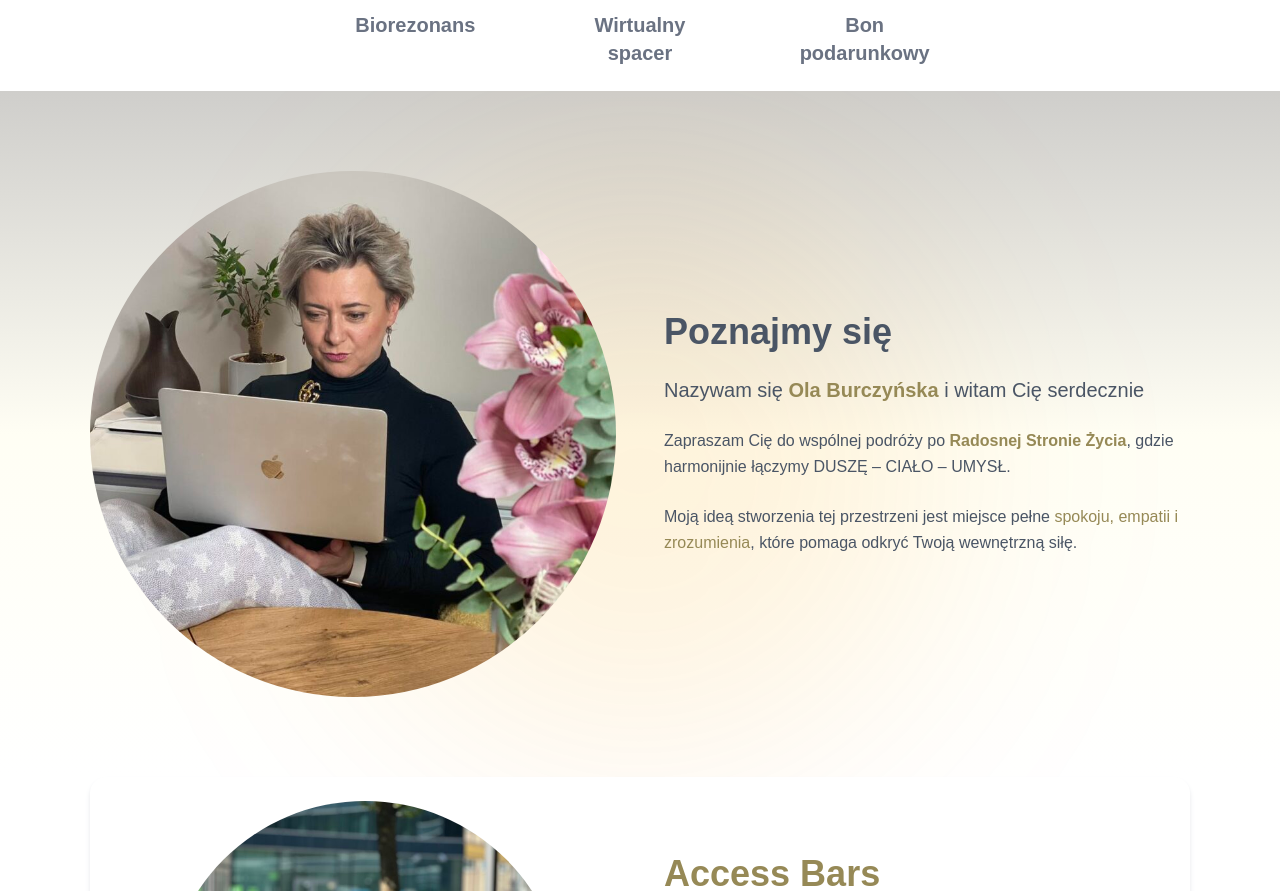
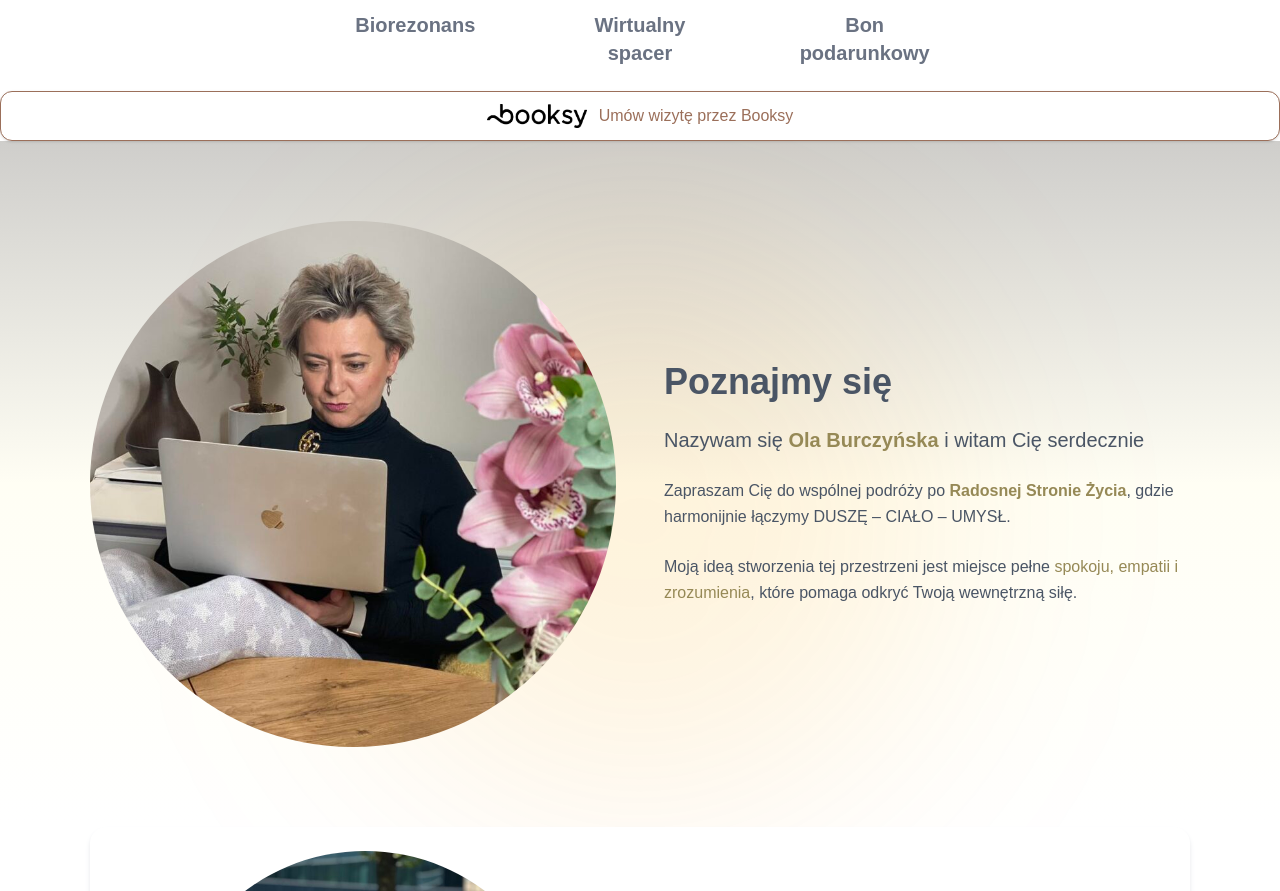
Before and after one commit to kamilhandzlik/magia_dotyku, a Next.js app in the folder frontend/: page / in a window 1280 px wide. Shown: the part 1413-2304 px from the top of the page. Built offline with nearby package versions, Linux system fonts and the light colour scheme.

Commit message:
added link to booksy

```diff
--- /dev/null
+++ b/frontend/app/components/booksyLink.tsx
@@ -0,0 +1,28 @@
+"use client";
+
+export default function BooksyLink() {
+  return (
+    <a
+      href="https://booksy.com/pl-pl/142368_magia-dotyku-strefa-spa-i-relaxu_masaz_12875_rydultowy?do=invite#ba_s=dl_1"
+      target="_blank"
+      rel="noopener noreferrer"
+      className="
+        flex items-center justify-center gap-3
+        bg-white border border-[#9b6f5a]
+        px-6 py-3 rounded-xl
+        shadow-sm
+        transition-all duration-300
+        hover:scale-105 hover:shadow-md hover:bg-[#f8f6f4]
+        cursor-pointer
+      "
+    >
+      {/* LOGO */}
+      <img src="Booksy_Logo.png" alt="Booksy" className="w-25 h-6" />
+
+      {/* TEKST */}
+      <span className="text-[#9b6f5a] font-medium">
+        Umów wizytę przez Booksy
+      </span>
+    </a>
+  );
+}
--- a/frontend/app/page.tsx
+++ b/frontend/app/page.tsx
@@ -3,6 +3,7 @@ import HeroMain from "./components/Hero/HeroMain";
 import Categories from "./components/MainPageComponents/categories";
 import AboutMeMainPage from "./components/MainPageComponents/AboutMeMainPage";
 import SzkoleniaItems from "./components/szkolenia/SzkoleniItems";
+import BooksyLink from "./components/booksyLink";
 
 export default function Home() {
   return (
@@ -10,6 +11,7 @@ export default function Home() {
       <HeroMain />
       <div className="py-20">
         <Categories />
+        <BooksyLink />
         <AboutMeMainPage />
         <div className="max-w-[1100px] mx-auto">
           <SzkoleniaItems />
```
Also changed, not shown: frontend/public/Booksy_Logo.png (added).
